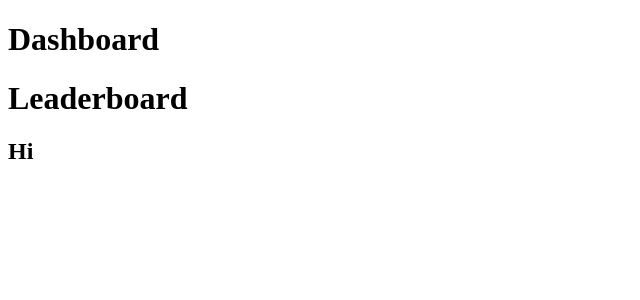
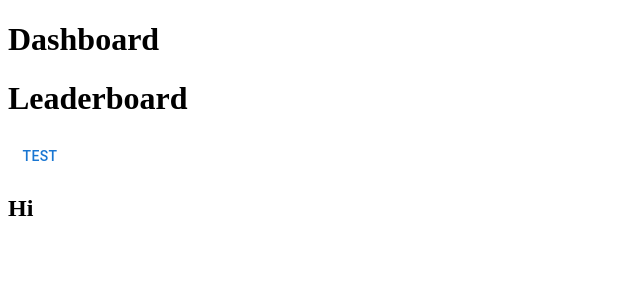
Before and after one commit to SavarJ/Code4Good, a React (Create React App) app in the folder frontend/: page / in a window 1280 px wide. Shown: the top 300 px of the page, without its empty margins (0-640 px from the left). Built offline with nearby package versions, Linux system fonts and the light colour scheme.

Commit message:
drop in menu setup

```diff
--- a/frontend/src/pages/dashboard/TutorLayout/DropIn.tsx
+++ b/frontend/src/pages/dashboard/TutorLayout/DropIn.tsx
@@ -3,10 +3,14 @@ import Button from "@mui/material/Button";
 // import AddIcon from '@mui/icons-material/Add';
 
 function DropIn() {
-  const [available, setAvailable] = useState(false);
+  // this will be the entire drop in menu component
+  const [available, setAvailable] = useState(true);
+  function clockIn() {
+    // send a database request to user profile
+  }
   return (
     <>
-      {available} && <Button>test</Button>
+      {available && <Button>test</Button> }
 
     </>
   );
--- a/frontend/src/pages/dashboard/index.tsx
+++ b/frontend/src/pages/dashboard/index.tsx
@@ -1,10 +1,12 @@
 import Leaderboard from "./leaderboard/Leaderboard";
+import DropIn from "./TutorLayout/DropIn";
 
 const Dashboard: React.FC = () => {
   return (
     <div>
       <h1>Dashboard</h1>
       <Leaderboard />
+      <DropIn/>
       <h2>Hi</h2>
     </div>
   );
```
